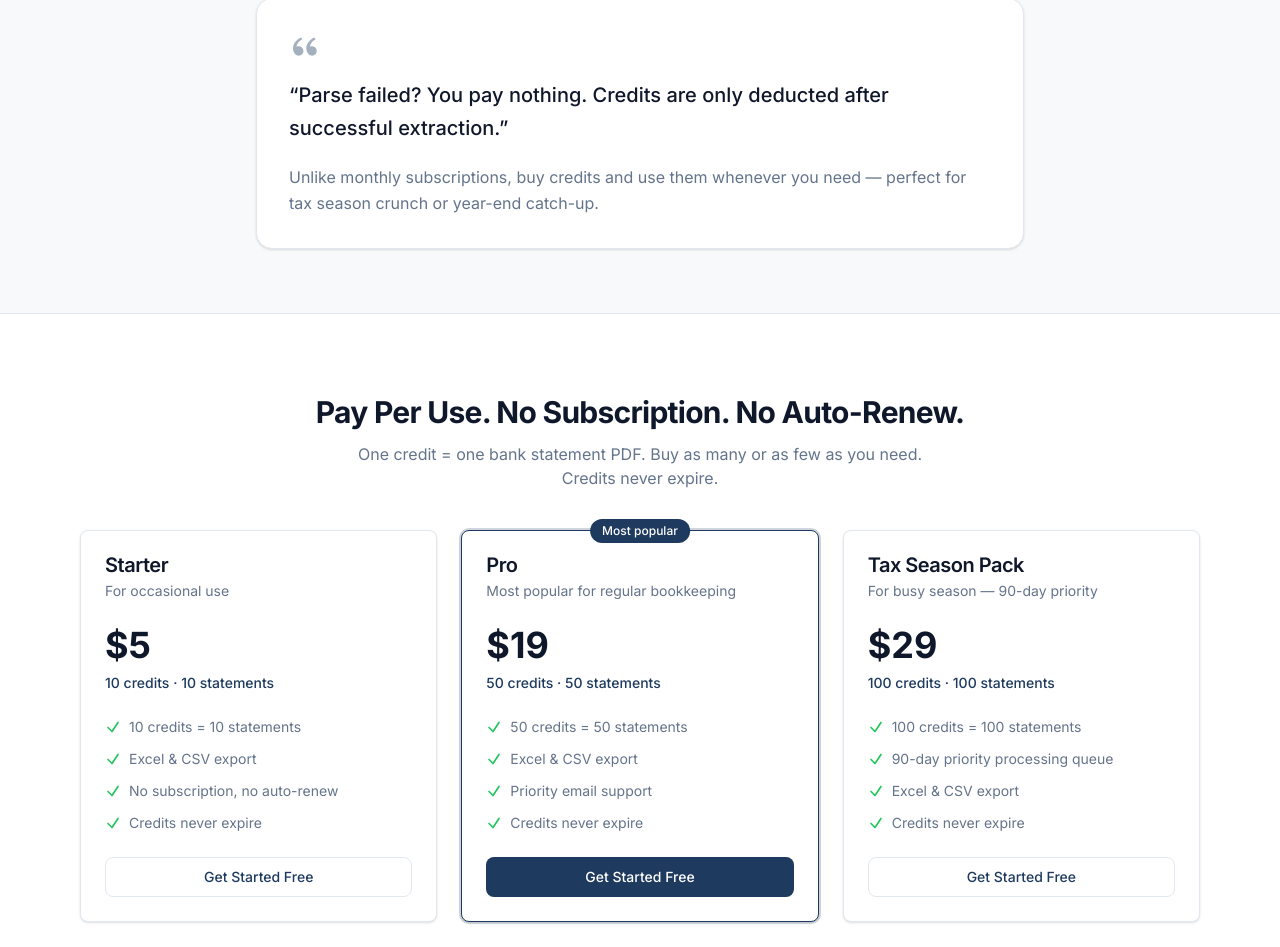
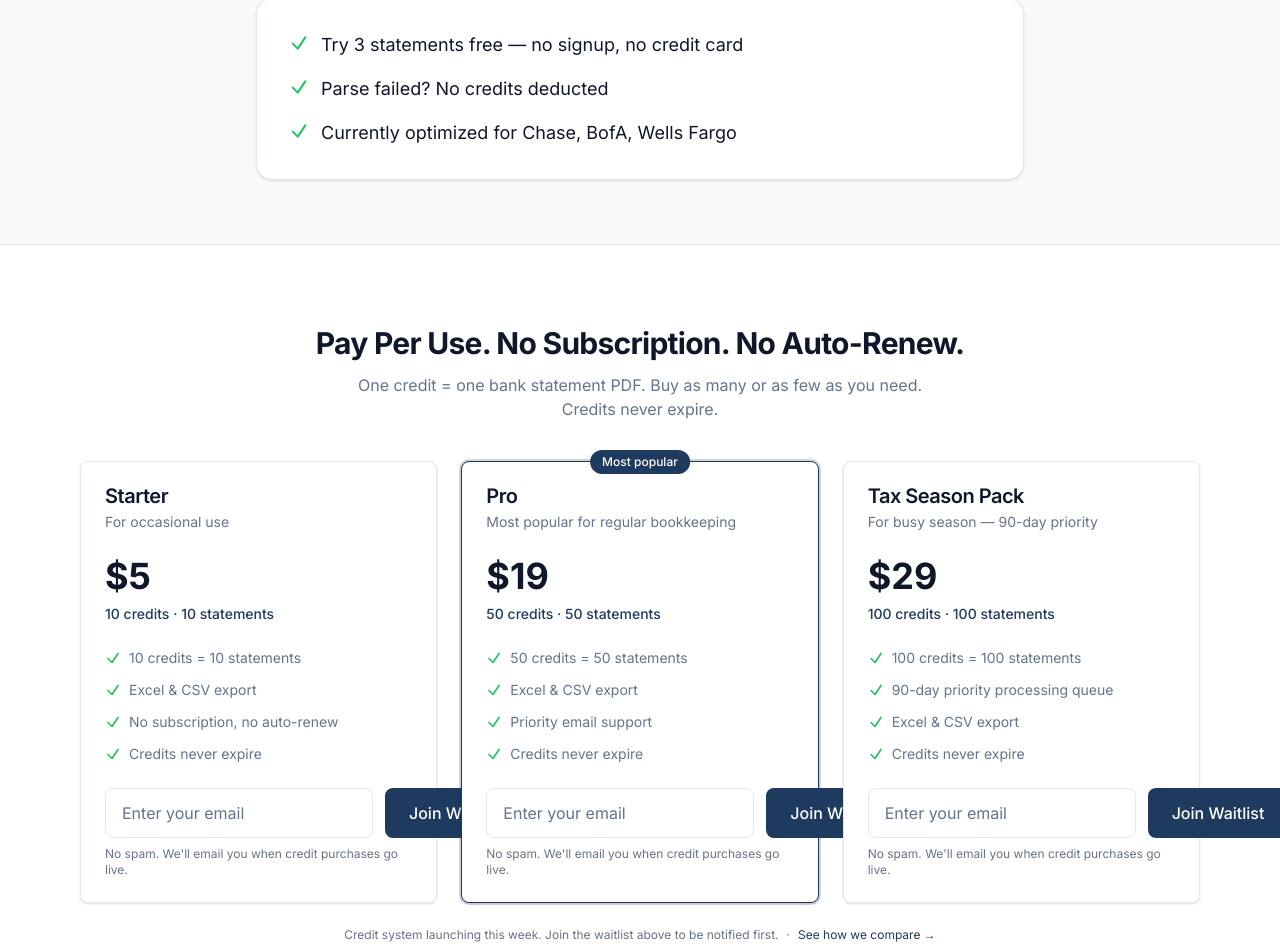
Before and after one commit to L2027123/bank-statement-converter, a Next.js app: page / in a window 1280 px wide. Shown: the part 980-1927 px from the top of the page. Built offline with nearby package versions, Linux system fonts and the light colour scheme; no server answers.

Commit message:
fix: emergency batch 0 - waitlist + AI disclosure + credits logic

```diff
--- a/app/api/parse-statement/route.ts
+++ b/app/api/parse-statement/route.ts
@@ -260,6 +260,29 @@ export async function POST(request: NextRequest) {
       transactions = parseRuleBased(text);
     }
 
+    // Validation: don't deduct credits if parsing yielded no usable transactions.
+    // This enforces the "Parse failed? No credits deducted" promise on the homepage.
+    if (!Array.isArray(transactions) || transactions.length === 0) {
+      throw new Error(
+        "No transactions could be extracted from this statement. Please try a different PDF — you were not charged for this attempt."
+      );
+    }
+
+    // Also reject if every transaction has null for date, description, and amounts
+    // (means the parser returned junk objects, not real transactions).
+    const hasAnyUsableField = transactions.some(
+      (t) =>
+        t.date ||
+        (t.description && t.description.length > 0) ||
+        t.debit != null ||
+        t.credit != null
+    );
+    if (!hasAnyUsableField) {
+      throw new Error(
+        "The parsed result was empty or invalid. You were not charged for this attempt."
+      );
+    }
+
     const ws = XLSX.utils.json_to_sheet(transactions);
     const wb = XLSX.utils.book_new();
     XLSX.utils.book_append_sheet(wb, ws, "Transactions");
--- /dev/null
+++ b/app/api/waitlist/route.ts
@@ -0,0 +1,48 @@
+import { createClient } from "@supabase/supabase-js";
+import { NextResponse } from "next/server";
+
+// Uses anon key — RLS policy allows anonymous INSERT on waitlist table.
+// No service role key needed (safer — no privileged credentials in env).
+const supabase = createClient(
+  process.env.NEXT_PUBLIC_SUPABASE_URL!,
+  process.env.NEXT_PUBLIC_SUPABASE_ANON_KEY!
+);
+
+export async function POST(req: Request) {
+  try {
+    const { email, source = "landing_page" } = await req.json();
+    const emailRegex = /^[^\s@]+@[^\s@]+\.[^\s@]+$/;
+    if (!email || !emailRegex.test(email)) {
+      return NextResponse.json(
+        { error: "Please enter a valid email address." },
+        { status: 400 }
+      );
+    }
+    const { error } = await supabase
+      .from("waitlist")
+      .insert([{ email: email.toLowerCase().trim(), source }]);
+    if (error) {
+      // 23505 = unique_violation (email already on waitlist)
+      if (error.code === "23505") {
+        return NextResponse.json(
+          { message: "You're already on the waitlist! We'll notify you soon." },
+          { status: 200 }
+        );
+      }
+      throw error;
+    }
+    return NextResponse.json(
+      {
+        message:
+          "Thanks! You're on the waitlist. We'll email you when credits go live.",
+      },
+      { status: 200 }
+    );
+  } catch (err) {
+    console.error("Waitlist error:", err);
+    return NextResponse.json(
+      { error: "Something went wrong. Please try again." },
+      { status: 500 }
+    );
+  }
+}
--- a/app/page.tsx
+++ b/app/page.tsx
@@ -6,6 +6,7 @@ import { useRouter } from "next/navigation";
 import { Button } from "@/components/ui/button";
 import { Card, CardContent, CardHeader, CardTitle } from "@/components/ui/card";
 import { BANKS } from "@/lib/banks";
+import WaitlistForm from "@/components/WaitlistForm";
 
 const MAX_SIZE = 10 * 1024 * 1024; // 10 MB
 
@@ -22,6 +23,7 @@ const PLANS = [
       "Credits never expire",
     ],
     cta: "Get Started Free",
+    source: "pricing_starter",
     highlight: false,
   },
   {
@@ -36,6 +38,7 @@ const PLANS = [
       "Credits never expire",
     ],
     cta: "Get Started Free",
+    source: "pricing_pro",
     highlight: true,
   },
   {
@@ -50,6 +53,7 @@ const PLANS = [
       "Credits never expire",
     ],
     cta: "Get Started Free",
+    source: "pricing_tax",
     highlight: false,
   },
 ];
@@ -219,22 +223,30 @@ export default function Home() {
           </div>
 
           <div className="mx-auto mt-8 max-w-3xl rounded-2xl border border-border bg-white p-6 sm:p-8 shadow-sm">
-            <svg
-              className="mb-4 h-8 w-8 text-brand/40"
-              fill="currentColor"
-              viewBox="0 0 24 24"
-              aria-hidden="true"
-            >
-              <path d="M4.583 17.321C3.553 16.227 3 15 3 13.011c0-3.5 2.457-6.637 6.03-8.188l.893 1.378c-3.335 1.804-3.987 4.145-4.247 5.621.537-.278 1.24-.375 1.929-.311 1.804.167 3.226 1.648 3.226 3.489a3.5 3.5 0 01-3.5 3.5c-1.073 0-2.099-.49-2.748-1.179zm10 0C13.553 16.227 13 15 13 13.011c0-3.5 2.457-6.637 6.03-8.188l.893 1.378c-3.335 1.804-3.987 4.145-4.247 5.621.537-.278 1.24-.375 1.929-.311 1.804.167 3.226 1.648 3.226 3.489a3.5 3.5 0 01-3.5 3.5c-1.073 0-2.099-.49-2.748-1.179z" />
-            </svg>
-
-            <p className="text-lg font-medium leading-relaxed text-foreground sm:text-xl">
-              &ldquo;Parse failed? You pay nothing. Credits are only deducted after successful extraction.&rdquo;
-            </p>
-
-            <p className="mt-5 text-base leading-relaxed text-muted-foreground">
-              Unlike monthly subscriptions, buy credits and use them whenever you need — perfect for tax season crunch or year-end catch-up.
-            </p>
+            <ul className="space-y-4">
+              {[
+                "Try 3 statements free — no signup, no credit card",
+                "Parse failed? No credits deducted",
+                "Currently optimized for Chase, BofA, Wells Fargo",
+              ].map((b) => (
+                <li key={b} className="flex items-start gap-3 text-base text-foreground sm:text-lg">
+                  <svg
+                    className="mt-0.5 h-5 w-5 flex-shrink-0 text-success"
+                    fill="none"
+                    viewBox="0 0 24 24"
+                    stroke="currentColor"
+                    strokeWidth={2.5}
+                  >
+                    <path
+                      strokeLinecap="round"
+                      strokeLinejoin="round"
+                      d="M4.5 12.75l6 6 9-13.5"
+                    />
+                  </svg>
+                  <span>{b}</span>
+                </li>
+              ))}
+            </ul>
           </div>
         </div>
       </section>
@@ -296,20 +308,16 @@ export default function Home() {
                     </li>
                   ))}
                 </ul>
-                <Button
-                  className="mt-6 w-full"
-                  variant={plan.highlight ? "default" : "outline"}
-                  onClick={() => router.push("/login?redirect=/upload")}
-                >
-                  {plan.cta}
-                </Button>
+                <div className="mt-6">
+                  <WaitlistForm source={plan.source} />
+                </div>
               </CardContent>
             </Card>
           ))}
         </div>
 
         <p className="mt-6 text-center text-xs text-muted-foreground">
-          Credit purchases launching soon. For now, try 3 free conversions — no signup, no credit card.
+          Credit system launching this week. Join the waitlist above to be notified first.
           <span className="mx-2">·</span>
           <Link
             href="/alternatives/bankstatementconverter"
--- /dev/null
+++ b/components/WaitlistForm.tsx
@@ -0,0 +1,65 @@
+"use client";
+
+import { useState } from "react";
+
+interface WaitlistFormProps {
+  source?: string;
+}
+
+export default function WaitlistForm({ source = "landing_page" }: WaitlistFormProps) {
+  const [email, setEmail] = useState("");
+  const [status, setStatus] = useState<"idle" | "loading" | "success" | "error">("idle");
+  const [message, setMessage] = useState("");
+
+  const handleSubmit = async (e: React.FormEvent) => {
+    e.preventDefault();
+    if (!email) return;
+    setStatus("loading");
+    try {
+      const res = await fetch("/api/waitlist", {
+        method: "POST",
+        headers: { "Content-Type": "application/json" },
+        body: JSON.stringify({ email, source }),
+      });
+      const data = await res.json();
+      setMessage(data.message || data.error);
+      setStatus(res.ok ? "success" : "error");
+      if (res.ok) setEmail("");
+    } catch {
+      setMessage("Network error. Please try again.");
+      setStatus("error");
+    }
+  };
+
+  return (
+    <form onSubmit={handleSubmit} className="w-full max-w-md mx-auto">
+      <div className="flex flex-col sm:flex-row gap-3">
+        <input
+          type="email"
+          value={email}
+          onChange={(e) => setEmail(e.target.value)}
+          placeholder="Enter your email"
+          required
+          className="flex-1 px-4 py-3 rounded-lg border border-border bg-white text-foreground placeholder:text-muted-foreground focus:outline-none focus:ring-2 focus:ring-brand"
+          disabled={status === "loading"}
+        />
+        <button
+          type="submit"
+          disabled={status === "loading"}
+          className="px-6 py-3 bg-brand text-white rounded-lg font-medium hover:bg-brand/90 disabled:opacity-50 transition-colors whitespace-nowrap"
+        >
+          {status === "loading" ? "Joining..." : "Join Waitlist"}
+        </button>
+      </div>
+      {status === "success" && (
+        <p className="mt-3 text-sm text-success">{message}</p>
+      )}
+      {status === "error" && (
+        <p className="mt-3 text-sm text-danger">{message}</p>
+      )}
+      <p className="mt-2 text-xs text-muted-foreground">
+        No spam. We&apos;ll email you when credit purchases go live.
+      </p>
+    </form>
+  );
+}
```
Also changed, not shown: app/privacy/page.tsx (+88 -7 lines), 1 other file (tests, documents, lock files or other folders).
